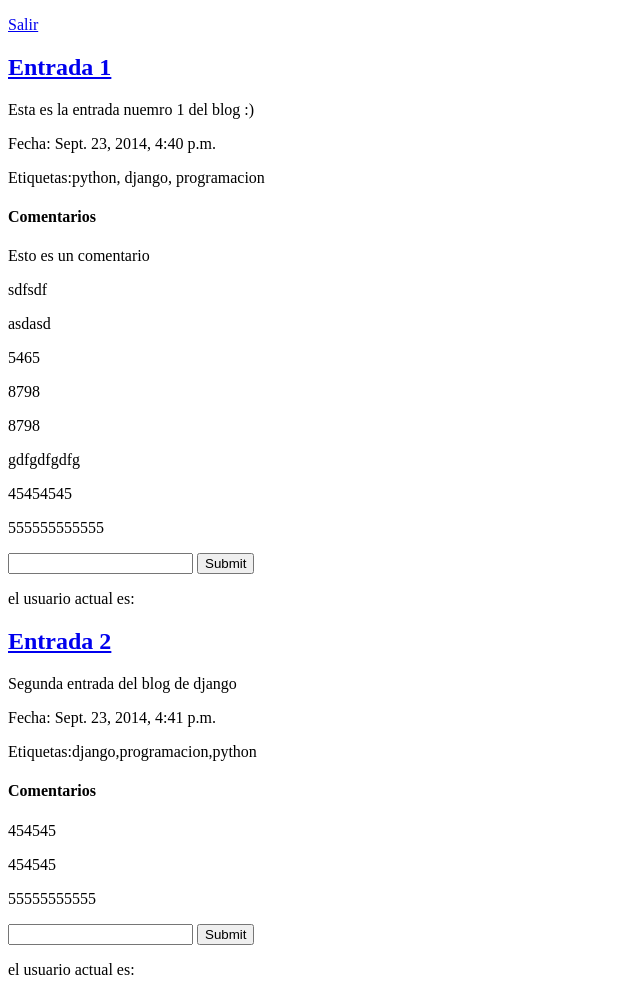
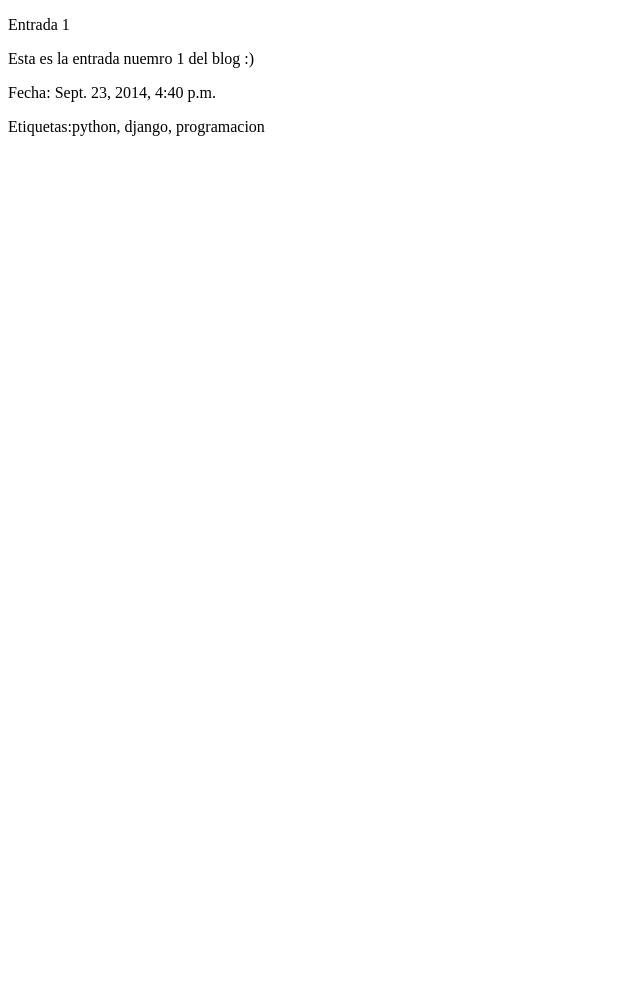
Before and after one commit to wolvelopez/djangoblog, a Django app: page /entradas/1 in a window 1280 px wide. Shown: the whole page, without its empty margins (0-640 px from the left). After the commit the page ends 136 px from the top, so only its background shows below. Run offline with Django 3.2, Linux system fonts and the light colour scheme; data comes from the database, SQL or seed files in the repository; parts of the project's set-up code (start-up, migrations or seed data) failed here and were passed over.

Commit message:
Funcionando las entradas individuales

```diff
--- a/miblog/templates/entrada.html
+++ b/miblog/templates/entrada.html
@@ -1,9 +1,13 @@
 {% extends 'index.html' %}
-
-<p>{{ entradaSel.titulo }}</a></a></h2>
-<p>{{entradaSel.texto}}</p>
-<p>Fecha: {{entradaSel.fecha}}</p>
-<p>Etiquetas:{{entradaSel.etiquetas}}</p>
+<p>Entrada:</p>
+{% block contenido %}
+	{# {% for entrada in entradaSel %} #}
+		<p>{{ entradaSel.titulo }}</a></a></h2>
+		<p>{{ entradaSel.texto }}</p>
+		<p>Fecha: {{ entradaSel.fecha }}</p>
+		<p>Etiquetas:{{ entradaSel.etiquetas }}</p>
+	{# {% endfor %} #}
+{% endblock %}
 
 {# <h4>Comentarios</h4>
 {% for comentario in entrada.comentario_set.all %}
--- a/miblog/templates/entradas.html
+++ b/miblog/templates/entradas.html
@@ -1,8 +1,6 @@
 {% extends 'index.html' %}
 
 {% block titulo %} Lista de entradas de Django {% endblock %}
-
-
 {% block contenido %}
 <p><a href="/logout/">Salir</a></p>
 	{% for entrada in entradas %}
--- a/miblog/urls.py
+++ b/miblog/urls.py
@@ -3,6 +3,6 @@ from miblog import views
 
 urlpatterns = patterns('',
     #url(r'^$', views.index, name='index'),
-    url(r'^', views.mostrar_entradas, name='mostrar_entradas'),
-    url(r'^(\d+)/$', views.entrada, name="mostrar_entrada"),
+    url(r'^$', views.mostrar_entradas, name='mostrar_entradas'),
+    url(r'^(\d+)', views.entrada, name="entrada"),
 )
--- a/miblog/views.py
+++ b/miblog/views.py
@@ -27,8 +27,6 @@ def mostrar_entradas(request):
         else:
             return HttpResponseRedirect('/accounts/login/')
     else:
-        print("entra qui")
-        #form = FormComentario
         usuario = None
     if request.user.is_authenticated:
         usuario = 1
@@ -37,9 +35,13 @@ def mostrar_entradas(request):
     return render(request, 'entradas.html',
         {'entradas': entradas , 'usuario': usuario})
 
-def entrada(entrada_id):
-    entradaSel = Entrada.object.get(pk=entrada_id)
-    return render(request, 'entrada.html', {'entradasel':entradaSel})
+
+def entrada(request,entrada_id):
+    entradaSel = Entrada.objects.get(id=entrada_id)
+    print("entradaSel: %s" % entradaSel.titulo)
+    return render(request, 'entrada.html',
+        {'entradaSel': entradaSel})
+
 
 def logout_view(request):
     logout(request)
```
